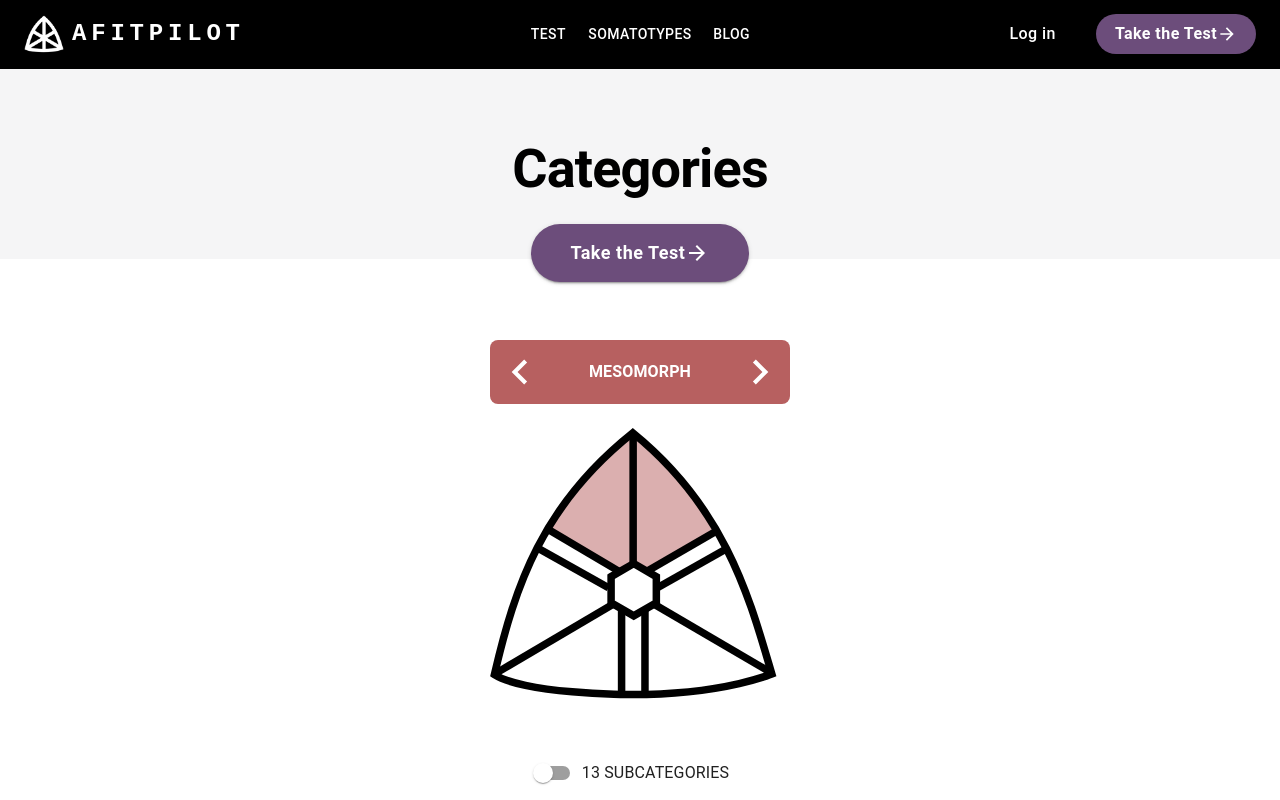
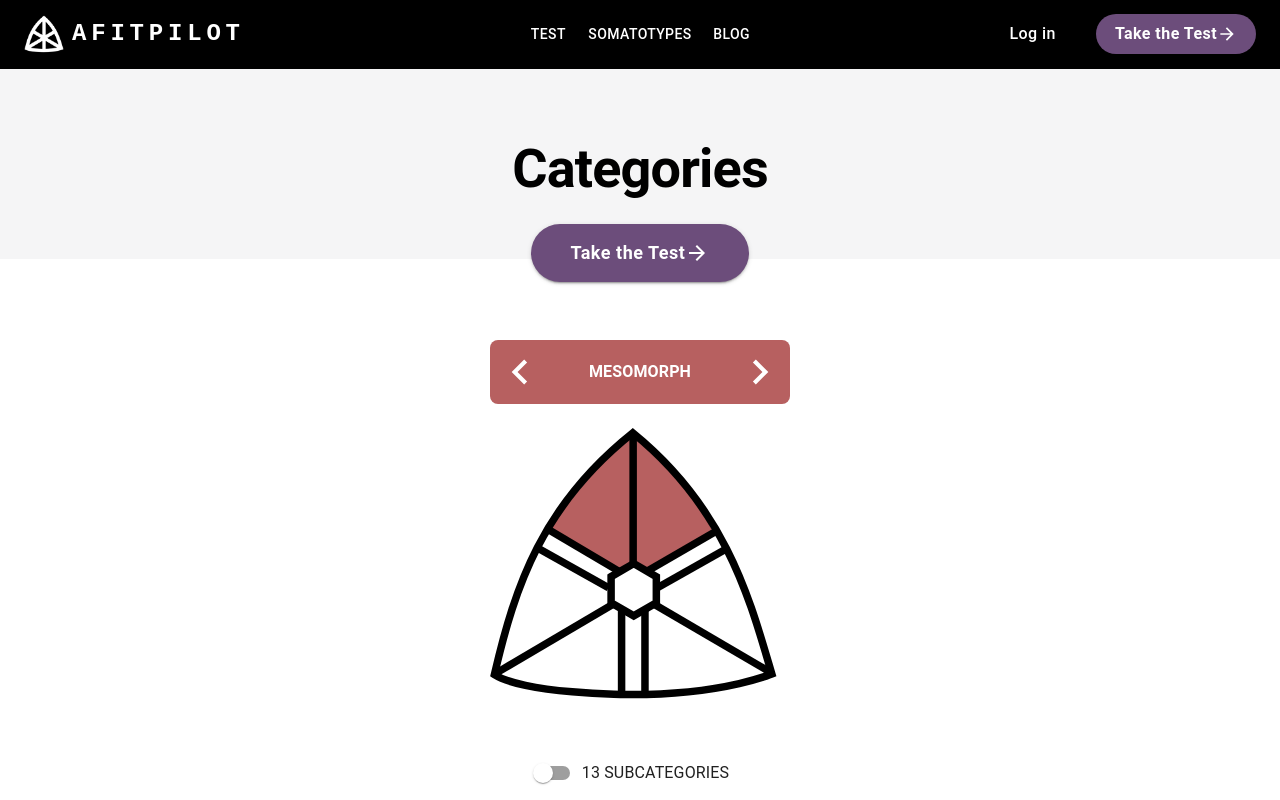
Before and after one commit to walter-clayton/afitpilot-somatotype, a React (Create React App) app in the folder client/: page /Types in a window 1280 px wide. Shown: the top 800 px of the page. Built offline with nearby package versions, Linux system fonts and the light colour scheme.

Commit message:
change the graph to brighter color and redirected to the section of the page

```diff
--- a/client/src/components/CTA/TypesPage.tsx
+++ b/client/src/components/CTA/TypesPage.tsx
@@ -1,4 +1,4 @@
-import { useState } from "react";
+import { useState, useRef } from "react";
 import CssBaseline from "@mui/material/CssBaseline";
 import { Grid, Box, Button, Typography, useMediaQuery } from "@mui/material/";
 import ArrowForwardSharpIcon from "@mui/icons-material/ArrowForwardSharp";
@@ -148,6 +148,11 @@ const TypesPage = () => {
   const [currentCategory, setCurrentCategory] = useState(
     (categories as any)[labelCategory]
   );
+  const section1Ref = useRef<HTMLDivElement>(null)
+  const section2Ref = useRef<HTMLDivElement>(null)
+  const section3Ref = useRef<HTMLDivElement>(null)
+  const section4Ref = useRef<HTMLDivElement>(null)
+  const section5Ref = useRef<HTMLDivElement>(null)
 
   const Mesomorph = [
     {
@@ -304,6 +309,11 @@ const TypesPage = () => {
         {/* typepage for Categories */}
         <TypesPage1
           currentCategory={currentCategory}
+          section1Ref={section1Ref}
+          section2Ref={section2Ref}
+          section3Ref={section3Ref}
+          section4Ref={section4Ref}
+          section5Ref={section5Ref}
           labelCategory={labelCategory}
           currentIndexCat1={currentIndexCat1}
           setCurrentIndexCat1={setCurrentIndexCat1}
@@ -334,7 +344,7 @@ const TypesPage = () => {
         <Box sx={{ mb: -2 }}>
           <img src={mesomorpyshape} alt="" style={{ width: "100%" }} />
         </Box>
-        <Box sx={{ width: "100%", backgroundColor: "#E7CACA" }}>
+        <Box ref={section1Ref} sx={{ width: "100%", backgroundColor: "#E7CACA" }}>
           <Typography variant="h2" sx={{ color: "white", textAlign: "center" }}>
             MESOMORPH
           </Typography>
@@ -416,7 +426,7 @@ const TypesPage = () => {
           </Box>
         </Box>
         {/* second grid */}
-        <Box sx={{ width: "100%", backgroundColor: "#F2E2BF" }}>
+        <Box ref={section2Ref} sx={{ width: "100%", backgroundColor: "#F2E2BF" }}>
           <Typography
             variant="h2"
             sx={{ color: "white", textAlign: "center", mb: 2, pt: 2 }}
@@ -470,7 +480,7 @@ const TypesPage = () => {
           </Grid>
         </Box>
         {/* third grid */}
-        <Box sx={{ width: "100%", backgroundColor: "#DCD0E2" }}>
+        <Box ref={section3Ref} sx={{ width: "100%", backgroundColor: "#DCD0E2" }}>
           <Typography
             variant="h2"
             sx={{ color: "white", textAlign: "center", mb: 2 }}
@@ -556,7 +566,7 @@ const TypesPage = () => {
           </Box>
         </Box>
         {/* fourth grid */}
-        <Box sx={{ width: "100%", backgroundColor: "#D5E8DD" }}>
+        <Box ref={section4Ref} sx={{ width: "100%", backgroundColor: "#D5E8DD" }}>
           <Typography
             variant="h2"
             sx={{ color: "white", textAlign: "center", mb: 2, pt: 2 }}
@@ -612,7 +622,7 @@ const TypesPage = () => {
           </Grid>
         </Box>
         {/* fifth grid */}
-        <Box sx={{ width: "100%", backgroundColor: "#A0CBDA" }}>
+        <Box ref={section5Ref} sx={{ width: "100%", backgroundColor: "#A0CBDA" }}>
           <Typography
             variant="h2"
             sx={{ color: "white", textAlign: "center", mb: 2 }}
--- a/client/src/components/CTA/TypesPage1.tsx
+++ b/client/src/components/CTA/TypesPage1.tsx
@@ -15,6 +15,7 @@ function TypesPage1(props: any) {
   const medium = useMediaQuery("(max-width:899px)");
   const small = useMediaQuery("(max-width:599px)");
   const extraSmall = useMediaQuery("(max-width:280px)");
+
   console.log(props.labelCategory);
   return (
     <Grid
@@ -129,26 +130,33 @@ function TypesPage1(props: any) {
           >
             <path
               d="M97.7955 236.696L234.751 318.014L239.466 351.176L262.243 362.494V528.133L211.179 526.023L140.484 519.168L67.3721 506.605L34.5514 499.073L13.0312 488.312L20.0249 453.879L29.1712 417.294L50.1556 349.504L75.4407 283.865L97.7955 236.696Z"
+              onClick={() => {
+                window.scrollTo(0, props.section3Ref.current?.offsetTop!)
+              }}
               fill={
                 props.currentCategory[props.currentIndexCat1].label ===
                   "ENDOMORPH"
                   ? props.currentCategory[props.currentIndexCat1].bgColor
                   : "white"
               }
-              fill-opacity="0.5"
             />
             <path
               d="M191.669 106.949C224.291 64.3408 285.904 17.0728 285.904 17.0728C285.904 17.0728 339.082 61.1158 385.401 116.935C431.72 172.755 446.191 210.203 446.191 210.203L313.359 288.818L285.904 273.456L259.142 288.818L117.273 203.877C117.273 203.877 157.074 146.545 191.669 106.949Z"
+              onClick={() => {
+                window.scrollTo(0, props.section1Ref.current?.offsetTop!)
+              }}
               fill={
                 props.currentCategory[props.currentIndexCat1].label ===
                   "MESOMORPH"
                   ? props.currentCategory[props.currentIndexCat1].bgColor
                   : "white"
               }
-              fill-opacity="0.5"
             />
             <path
               d="M309.523 529.194L309.523 367.738L330.815 351.759L333.828 320.541L471.568 242.771L480.398 252.588L544.051 426.593L556.14 477.55L544.049 492.811L490.007 505.244L390.527 520.506L309.523 529.194Z"
+              onClick={() => {
+                window.scrollTo(0, props.section2Ref.current?.offsetTop!)
+              }}
               fill={
                 props.currentCategory[props.currentIndexCat1].label ===
                   "ECTOMORPH"
@@ -158,30 +166,36 @@ function TypesPage1(props: any) {
             />
             <path
               d="M322 286.75L450.546 211.644L465.711 240.17L336.803 312.387L334.998 295.777L322 286.75Z"
+              onClick={() => {
+                window.scrollTo(0, props.section4Ref.current?.offsetTop!)
+              }}
               fill={
                 props.currentCategory[props.currentIndexCat1].label === "HYBRID"
                   ? props.currentCategory[props.currentIndexCat1].bgColor
                   : "white"
               }
-              fill-opacity="0.5"
             />
             <path
               d="M234.595 313.277L99.9848 237.706L116.729 209.187L249.012 286.597L235.488 296.92L234.595 313.277Z"
+              onClick={() => {
+                window.scrollTo(0, props.section4Ref.current?.offsetTop!)
+              }}
               fill={
                 props.currentCategory[props.currentIndexCat1].label === "HYBRID"
                   ? props.currentCategory[props.currentIndexCat1].bgColor
                   : "white"
               }
-              fill-opacity="0.5"
             />
             <path
               d="M304.796 371.96L304.796 526.204L266.677 526.204L266.677 371.96L285.284 380.769L304.796 371.96Z"
+              onClick={() => {
+                window.scrollTo(0, props.section4Ref.current?.offsetTop!)
+              }}
               fill={
                 props.currentCategory[props.currentIndexCat1].label === "HYBRID"
                   ? props.currentCategory[props.currentIndexCat1].bgColor
                   : "white"
               }
-              fill-opacity="0.5"
             />
             <path
               d="M282.883 539.769C282.883 532.269 282.883 532.269 282.882 532.269H282.876H282.848L282.732 532.268C282.629 532.268 282.472 532.268 282.263 532.267C282.067 532.267 281.825 532.266 281.539 532.264C281.217 532.263 280.837 532.261 280.403 532.258C278.766 532.247 276.35 532.226 273.251 532.183C267.052 532.097 258.121 531.925 247.217 531.582C225.4 530.894 195.724 529.519 164.249 526.772C132.743 524.023 99.5941 519.912 70.7773 513.787C44.342 508.167 22.4987 501.034 8.78708 492.306C50.2314 314.367 104.358 153.863 285.146 9.81177C464.018 155.101 514.621 327.401 556.665 470.555C558.708 477.51 560.73 484.396 562.746 491.207C559.912 492.306 556.078 493.729 551.247 495.381C539.374 499.443 521.479 504.895 497.604 510.359C449.857 521.287 378.172 532.269 282.883 532.269V539.769Z"
@@ -239,6 +253,9 @@ function TypesPage1(props: any) {
             />
             <path
               d="M241.808 296.752L286.974 270.676L332.14 296.752V348.906L286.974 374.982L241.808 348.906V296.752Z"
+              onClick={() => {
+                window.scrollTo(0, props.section5Ref.current?.offsetTop!)
+              }}
               fill={
                 props.currentCategory[props.currentIndexCat1].label ===
                   "CENTRAL"
```
Lines whose indentation alone changed are shown as unchanged.
